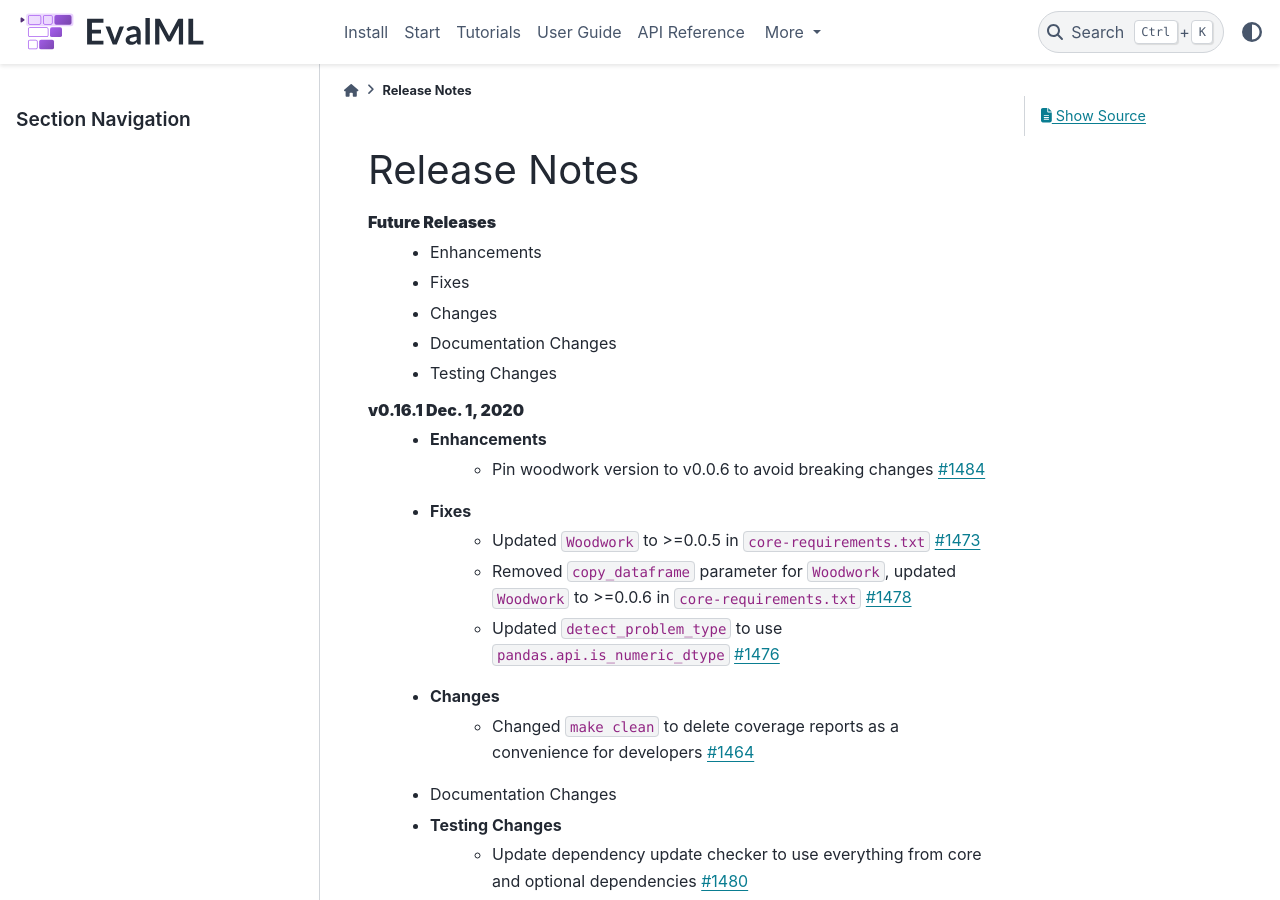
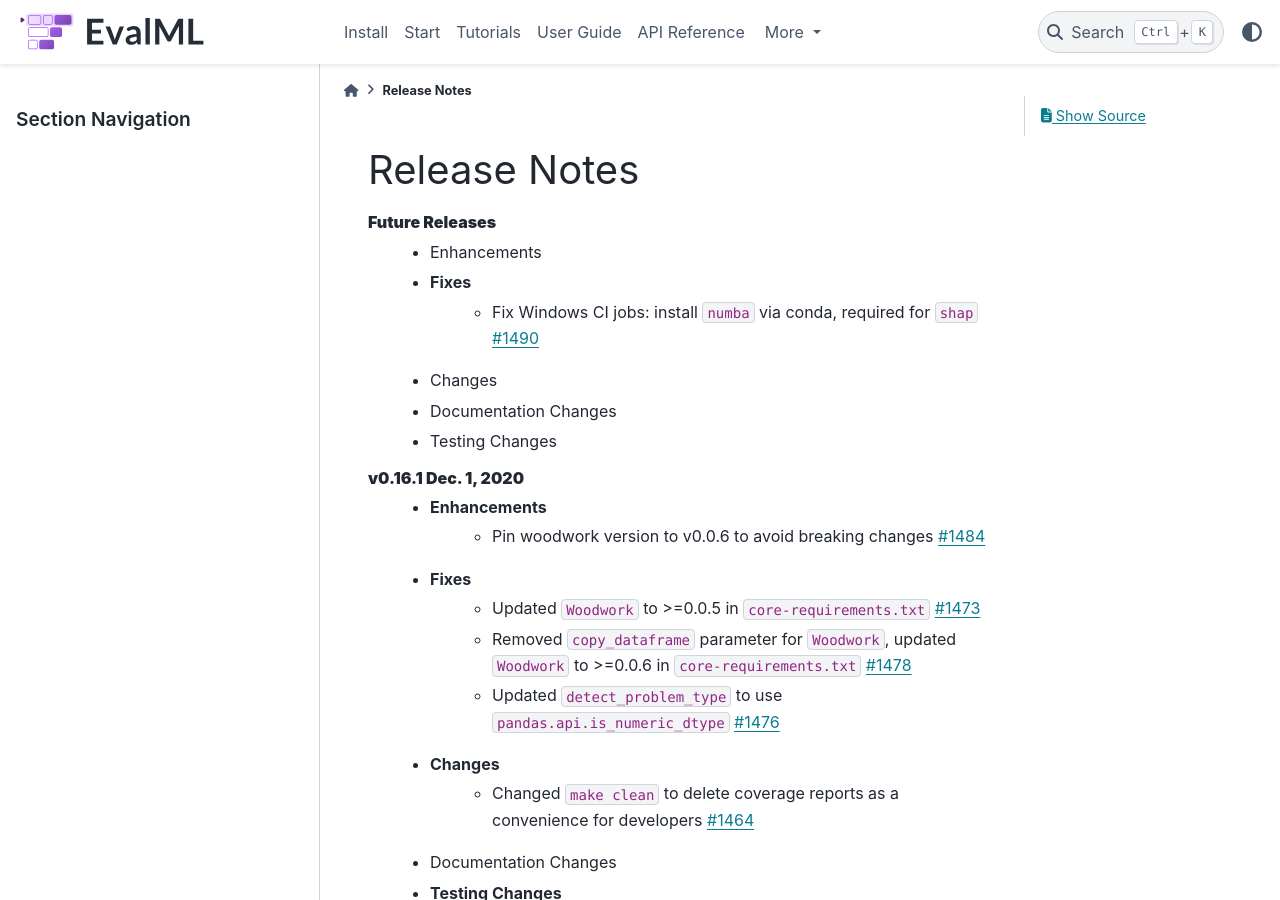
Before and after one commit to alteryx/evalml, a Sphinx documentation site: the page built from docs/source/release_notes.rst, in a window 1280 px wide and 900 px high. Built offline with Sphinx 7.4.7 and the PyData theme 0.15.4, drawn with Linux system fonts in a browser that asks for light colours; comment, search, counter and statistics services are not loaded.

Commit message:
Release notes

```diff
--- a/docs/source/release_notes.rst
+++ b/docs/source/release_notes.rst
@@ -4,6 +4,7 @@ Release Notes
 **Future Releases**
     * Enhancements
     * Fixes
+        * Fix Windows CI jobs: install ``numba`` via conda, required for ``shap`` :pr:`1490`
     * Changes
     * Documentation Changes
     * Testing Changes
```
